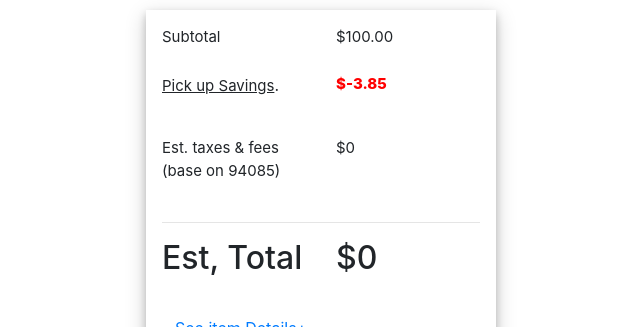
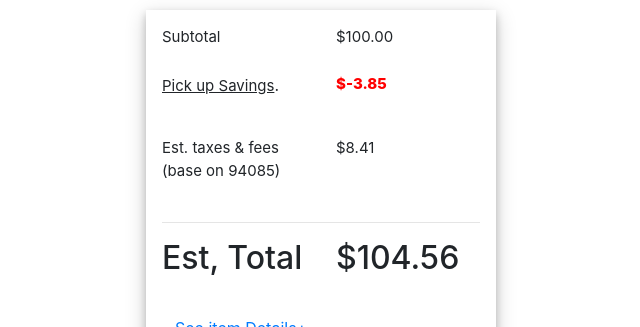
Before and after one commit to melitus/purchase-checkout-summary, a React (Create React App) app: page / in a window 1280 px wide. Shown: the top 327 px of the page, without its empty margins (319-959 px from the left). Built offline with nearby package versions, Linux system fonts and the light colour scheme.

Commit message:
implemented componentdidmout at the App.js

```diff
--- a/src/App.js
+++ b/src/App.js
@@ -21,15 +21,26 @@
       disablePromoButton: false
     }
   }
+  componentDidMount = () =>{
+     this.setState({
+       taxes: (this.state.total + this.state.pickupSavings) * 0.0875 //tax rate
+     },
+     function() {
+       this.setState({
+         estimatedTotal:this.state.total + this.state.pickupSavings + this.state.taxes
+       });
+     }
+    );
+  }
   render() {
     return (
       <div className="container">
         <Container className="container-purchase_summary">
            <Subtotal price={this.state.total.toFixed(2)} />
            <PickupSavings price={this.state.pickupSavings} />
-           <TaxesFees taxes={this.state.taxes} />
+           <TaxesFees taxes={this.state.taxes.toFixed(2)} />
            <hr />
-           <EstimatedTotal price={this.state.estimatedTotal} />
+           <EstimatedTotal price={this.state.estimatedTotal.toFixed(2)} />
            <ItemDetails price={this.state.estimatedTotal.toFixed(2)} />
            <hr />
            <PromoCode
```
